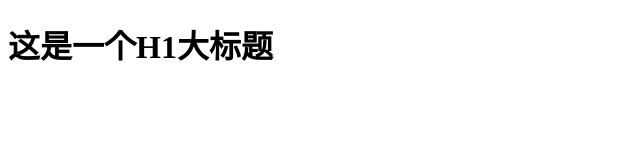
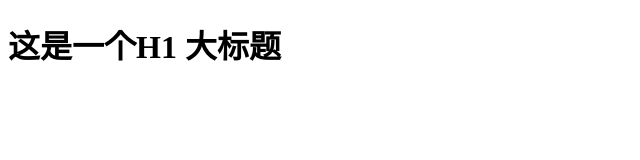
Before and after one commit to limeijie/project_test, a plain HTML site: page index.html in a window 1280 px wide. Shown: the whole page, without its empty margins (0-640 px from the left). Drawn offline with Linux system fonts and the light colour scheme.

Commit message:
新增了test.js

```diff
--- a/index.css
+++ b/index.css
@@ -1,4 +1,5 @@
 input{
     color: antiquewhite;
     background-color: aliceblue;
+
 }
--- a/index.html
+++ b/index.html
@@ -9,6 +9,6 @@
     <script src="./index.js"></script>
 </head>
 <body>
-    <h1>这是一个H1大标题</h1>
+    <h1>这是一个H1 大标题</h1>
 </body>
 </html>
```
Also changed, not shown: test.js (added), 1 other file.
